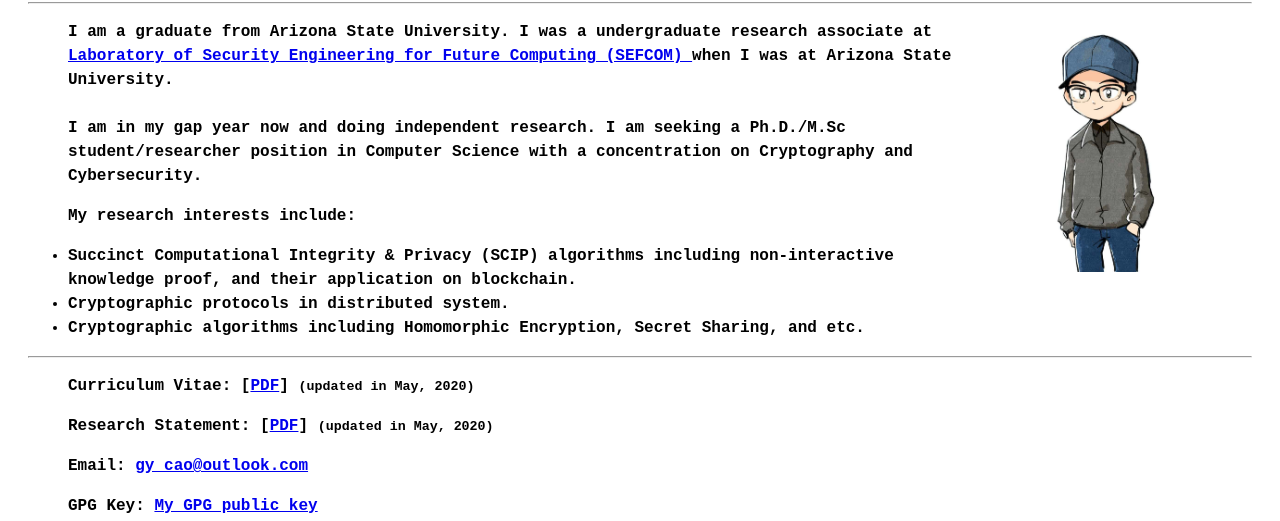
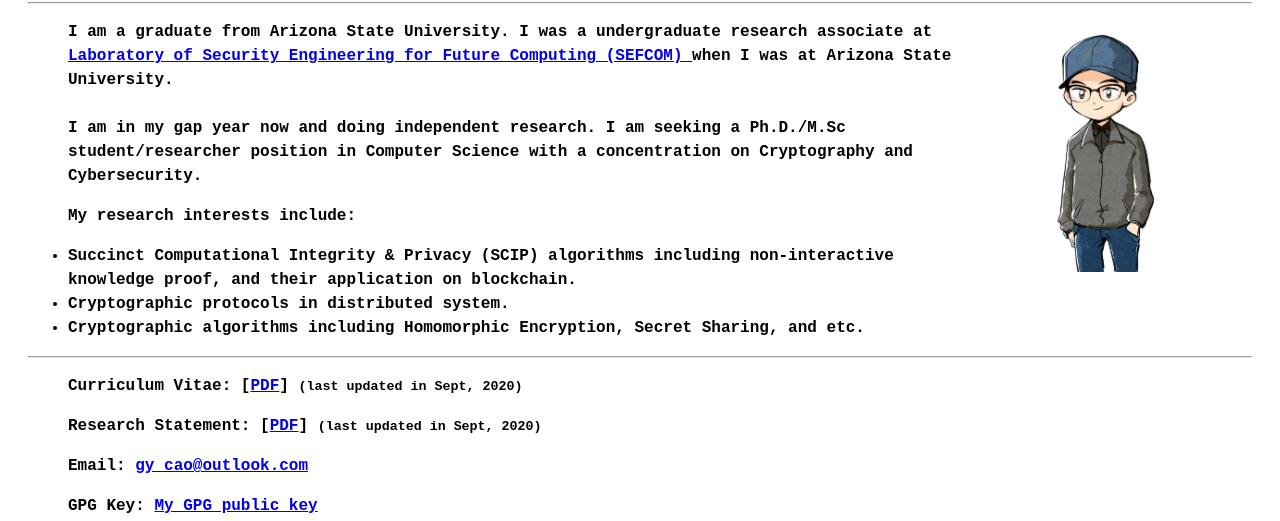
Before and after one commit to GanSama/ganyuan_cao.github.io, a plain HTML site: page index.html in a window 1280 px wide. Shown: the part 76-597 px from the top of the page. Drawn offline with nearby package versions, Linux system fonts and the light colour scheme.

Commit message:
update cv date

```diff
--- a/index.html
+++ b/index.html
@@ -48,12 +48,12 @@
 
         <p style="margin-left:40px">
           Curriculum Vitae: [<a href="./person_intro/Ganyuan_Cao_CV.pdf">PDF</a>]
-          <small>(updated in May, 2020)</small>
+          <small>(last updated in Sept, 2020)</small>
         </p>
 
         <p style="margin-left:40px">
           Research Statement: [<a href="./person_intro/Ganyuan_Cao_Statement_of_Purpose.pdf">PDF</a>]
-          <small>(updated in May, 2020)</small>
+          <small>(last updated in Sept, 2020)</small>
         </p>
 
         <p style="margin-left:40px">
```
